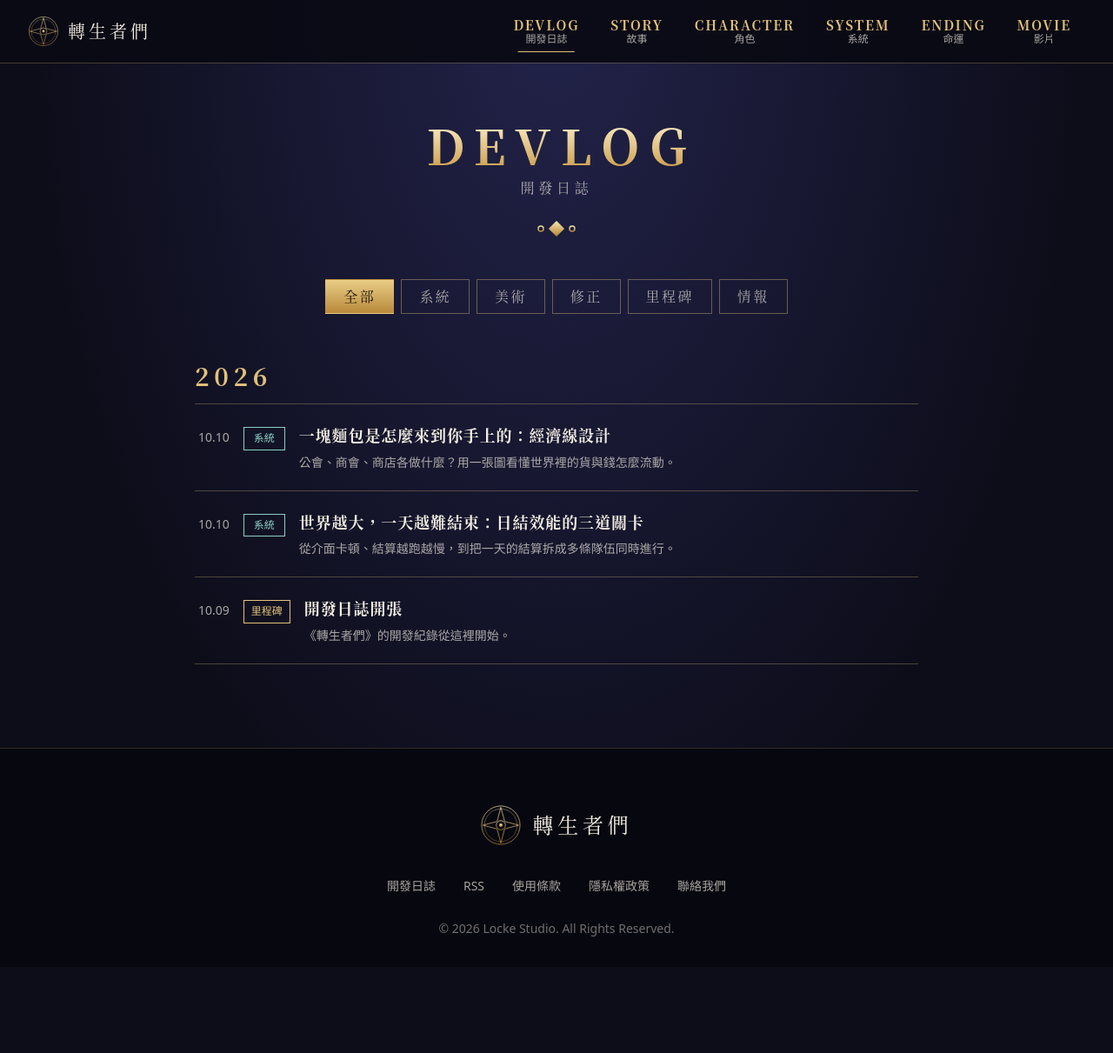
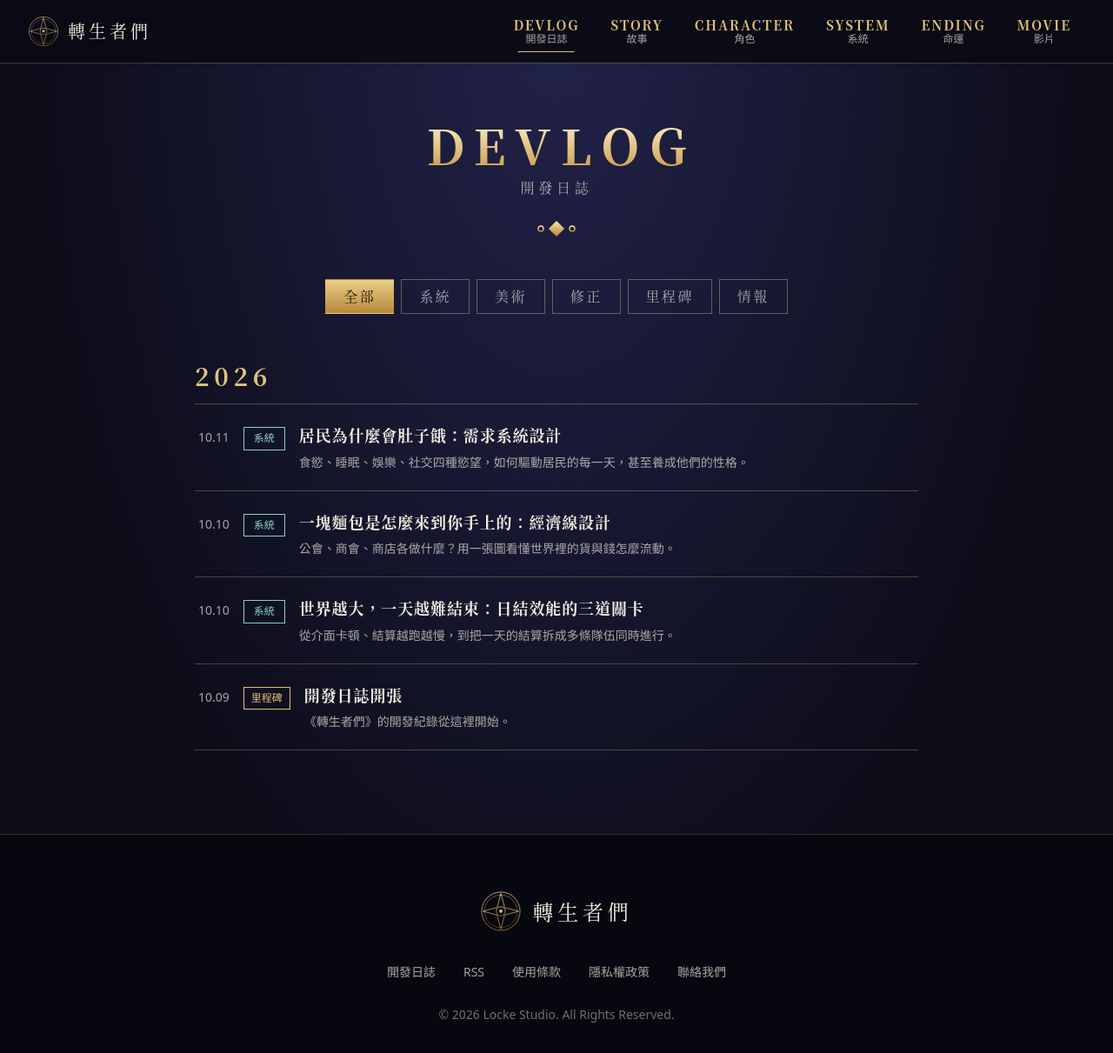
Before and after one commit to locke12456/og_home, a Jekyll site: the page built from devlog/index.html, in a window 1280 px wide and 1211 px high. Shown: the whole window at 87% size. Built offline with Jekyll 4.4.1, drawn with Linux system fonts in a browser that asks for light colours.

Commit message:
Add devlog post: needs system overview
A player-facing explanation of residents' four needs (appetite, sleep,
amusement, company): levels that drift down and cross a threshold, the
daily plan, choosing where to satisfy a need, how indulgence and
restraint shape sins and virtues, and what desperate residents do.
Written in everyday terms with no internal vocabulary; includes an
inline SVG of the need levels and the satisfy loop.

style.css keeps the first table column on one line and tightens cell
padding on narrow screens.

Co-Authored-By: Claude Opus 5.5 <noreply@anthropic.com>

```diff
--- /dev/null
+++ b/_posts/2026-10-11-needs-overview.md
@@ -0,0 +1,106 @@
+---
+title: 居民為什麼會肚子餓：需求系統設計
+cat: system
+description: 食慾、睡眠、娛樂、社交四種慾望，如何驅動居民的每一天，甚至養成他們的性格。
+tags: [needs, npc, design]
+featured: true
+---
+在《轉生者們》裡，居民不是站在原地等玩家來搭話的布景。他們會肚子餓、會累、會無聊、會寂寞，也會為了這些事情出門、花錢、找人聊天，甚至走投無路時鋌而走險。
+
+這篇介紹讓居民「活起來」的核心：**需求系統**。
+
+## 四種慾望
+
+每位居民身上都有四種慾望：
+
+| 慾望 | 怎麼滿足 | 特性 |
+| --- | --- | --- |
+| **食慾** | 吃東西 | 食物可以先買起來放，餓了再吃 |
+| **睡眠** | 睡覺 | 必須空出一段完整的時間，但通常睡一次就飽 |
+| **娛樂** | 做自己喜歡的事 | 同一件事做太多次會膩 |
+| **社交** | 和人相處 | 需要對方也願意，而且聊一次補不了多少 |
+
+你可以把每種慾望想成一個水位。水位會隨著時間慢慢下降。一旦跌破**警戒線**，居民就會感到飢餓、疲倦、無聊或寂寞，狀態跟著變差。反過來，如果好好滿足了，就會得到吃飽、睡飽、心情好的正面效果。
+
+四種慾望的難易度也不同：睡眠最容易，一覺就補滿；社交最難，要和人來往好幾次才夠。
+
+<figure class="post-fig" role="img" aria-label="需求系統示意圖：四種慾望各有水位，跌破警戒線後，居民會比較各種方法，再動身去滿足，水位回升後又會慢慢下降，形成循環">
+<svg viewBox="0 0 600 300" xmlns="http://www.w3.org/2000/svg">
+  <defs>
+    <marker id="ar3" viewBox="0 0 10 10" refX="9" refY="5" markerWidth="7" markerHeight="7" orient="auto"><path d="M0 0 L10 5 L0 10 Z" fill="#8b6b34"/></marker>
+  </defs>
+  <g font-family="'Noto Serif TC',serif" fill="#3a2a10">
+    <g stroke="#8b6b34" stroke-width="1.5" fill="none">
+      <rect x="40" y="40" width="30" height="200"/><rect x="95" y="40" width="30" height="200"/>
+      <rect x="150" y="40" width="30" height="200"/><rect x="205" y="40" width="30" height="200"/>
+    </g>
+    <rect x="41" y="100" width="28" height="139" fill="#c9a35a"/>
+    <rect x="96" y="160" width="28" height="79" fill="#c9a35a"/>
+    <rect x="151" y="200" width="28" height="39" fill="#b5593a"/>
+    <rect x="206" y="130" width="28" height="109" fill="#c9a35a"/>
+    <path d="M30 180 H245" stroke="#b5593a" stroke-width="1.5" stroke-dasharray="5 4"/>
+    <text x="250" y="184" font-size="12" fill="#b5593a">警戒線</text>
+    <g font-size="14" text-anchor="middle">
+      <text x="55" y="262">食慾</text><text x="110" y="262">睡眠</text><text x="165" y="262">娛樂</text><text x="220" y="262">社交</text>
+    </g>
+    <g stroke="#8b6b34" stroke-width="1.5" fill="#f7f0dc">
+      <rect x="300" y="50" width="130" height="56"/><rect x="460" y="50" width="130" height="56"/>
+      <rect x="460" y="184" width="130" height="56" fill="#ecd9a4"/><rect x="300" y="184" width="130" height="56"/>
+    </g>
+    <g font-size="16" font-weight="700" text-anchor="middle">
+      <text x="365" y="75">慢慢下降</text><text x="525" y="75">跌破警戒線</text>
+      <text x="525" y="209">比較方法</text><text x="365" y="209">動身去做</text>
+    </g>
+    <g font-size="12" text-anchor="middle" fill="#6b5530">
+      <text x="365" y="94">時間一久就會想要</text><text x="525" y="94">餓、累、無聊、寂寞</text>
+      <text x="525" y="228">背包、商店、朋友…</text><text x="365" y="228">吃飯、睡覺、聊天</text>
+    </g>
+    <g stroke="#8b6b34" stroke-width="1.5" fill="none" marker-end="url(#ar3)">
+      <path d="M430 78 H458"/><path d="M525 106 V182"/><path d="M460 212 H432"/><path d="M365 184 V108"/>
+    </g>
+    <text x="372" y="150" font-size="12" fill="#7a4f12">水位回升</text>
+  </g>
+</svg>
+<figcaption>每種慾望都是一個會慢慢下降的水位，居民一天的行動，就是在照顧這四個水位。</figcaption>
+</figure>
+
+## 每天都有自己的行程
+
+居民會替隔天排好行程：什麼時候工作、吃幾餐、什麼時候睡、有沒有空去玩或找朋友。一天的時間和體力有限，不可能每件事都做到最好，所以每個人都得取捨。
+
+## 去哪裡滿足，也是一種盤算
+
+肚子餓了，居民不會只往最近的地方跑。他們會比較手邊的選項：
+
+- 背包裡還有沒有存糧？
+- 附近的店貴不貴？遠一點的店比較便宜，但值得走這一趟嗎？
+- 去餐廳吃得比較飽，但口袋裡的錢夠嗎？
+
+他們會考慮能補多少、要走多遠、要花多少錢，再看看自己的預算，選出最划算的一個。這也是商店和市場能做生意的原因（詳見〈[一塊麵包是怎麼來到你手上的](/devlog/2026/10/economy-overview/)〉）。
+
+## 慾望會養成性格
+
+這個世界有「七罪」與「七德」，像是暴食與節制、貪婪與慷慨、懶惰與勤勉。它們和慾望息息相關：
+
+- **偏向罪的人**胃口大、消耗快，但一次也能吃得多、撐得久。食物充足的地方，他們如魚得水。
+- **偏向德的人**消耗少、比較省，但存不了太多。東西稀缺的時候，他們更能撐下去。
+
+兩者沒有誰比較好，**取決於他們活在多富裕的世界裡**。
+
+性格也不是天生寫死的。每個人每天都有大致該吃多少、該玩多少的份量，**超過了就是放縱**。一再放縱的人，可能慢慢染上罪；懂得忍耐的人，則有機會走向德。
+
+## 走投無路的時候
+
+四種慾望裡，只有**吃和睡**會要人命。無聊和寂寞雖然難受，卻不會死。
+
+當一個人真的餓到撐不下去、身上又什麼都沒有時，他會怎麼做，要看**他是什麼樣的人**，以及**對方是誰**：
+
+- **善良的人**會向認識的人開口求助，或者乞討。
+- **邪惡或叛逆的人**可能去偷、去搶那些他本來就不喜歡的人。
+- **正義的人**甚至可能搶奪惡人，再把東西分給善良的人。
+
+活下來可能要付出道德的代價，而這也是罪在困苦中萌芽的方式。如果連這條路都走不通，那份結局也是他自己一路走來的結果，而不是擲骰子決定的。
+
+---
+
+需求系統是這個世界裡大部分故事的起點：商店為什麼有客人、居民為什麼會結交朋友、一個好人為什麼會變壞。之後我們也會再分享性格、人際關係與疾病等系統，看看它們怎麼和需求交織在一起。
--- a/assets/css/style.css
+++ b/assets/css/style.css
@@ -204,6 +204,7 @@ body.sub .hd{background:rgba(10,10,20,.92);box-shadow:0 1px 0 rgba(226,194,122,.
 .post-body table{border-collapse:collapse;width:100%;font-size:15px}
 .post-body th,.post-body td{padding:8px 12px;border:1px solid rgba(139,107,52,.35);text-align:left}
 .post-body th{background:rgba(139,107,52,.1)}
+.post-body th:first-child,.post-body td:first-child{white-space:nowrap}
 .post-tags{list-style:none;display:flex;flex-wrap:wrap;gap:8px;margin-top:40px;font-size:13px;color:#6b5530}
 .post-tags li{padding:2px 10px;border:1px solid rgba(139,107,52,.4)}
 .post-nav{max-width:800px;margin:0 auto;padding:40px 24px 96px;display:grid;grid-template-columns:1fr auto 1fr;gap:24px;align-items:center}
@@ -253,5 +254,6 @@ body.sub .hd{background:rgba(10,10,20,.92);box-shadow:0 1px 0 rgba(226,194,122,.
   .page-hd{padding:112px 16px 40px}.devlog{padding:0 16px 72px}
   .dl-list a{grid-template-columns:auto 1fr;gap:8px 12px}.dl-list .cat{justify-self:start}.dl-text{grid-column:1/-1}
   .post-nav{grid-template-columns:1fr 1fr;padding:32px 16px 72px}.pn-all{grid-column:1/-1;grid-row:2;justify-self:center}
-  .post-fig{padding:8px;margin-inline:-8px}}
+  .post-fig{padding:8px;margin-inline:-8px}
+  .post-body th,.post-body td{padding:6px 8px}}
 @media (prefers-reduced-motion:reduce){*,*::before,*::after{animation:none!important;transition:none!important}.kv-catch,.kv-logo,.kv-cta,.reveal{opacity:1!important;transform:none!important}html{scroll-behavior:auto}}
```
